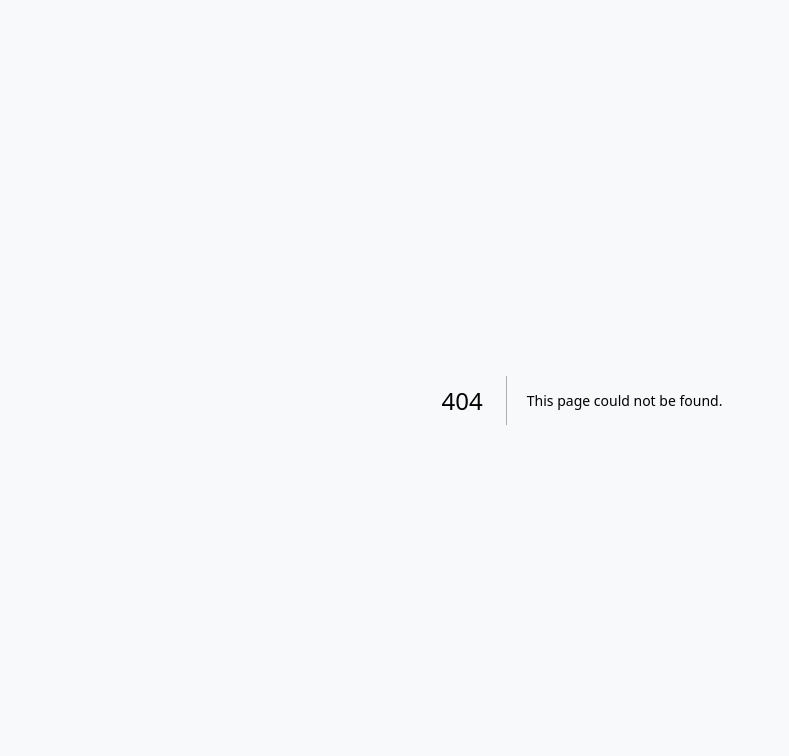
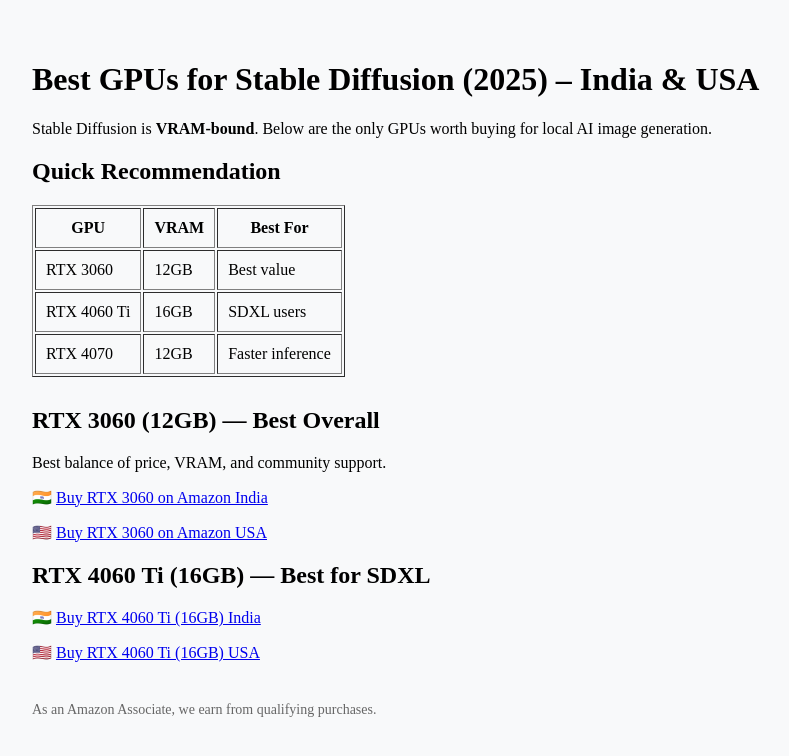
Before and after one commit to newsintech/agentic-edge-final, a Next.js app: page /best-gpu-for-stable-diffusion in a window 1280 px wide. Before the commit this address had no page. Shown: the top 756 px of the page, without its empty margins (58-847 px from the left). Built offline with nearby package versions, Linux system fonts and the light colour scheme.

Commit message:
Create page.tsx

```diff
--- /dev/null
+++ b/app/best-gpu-for-stable-diffusion/page.tsx
@@ -0,0 +1,100 @@
+export const metadata = {
+  title: 'Best GPUs for Stable Diffusion (India & USA) – 2025',
+  description:
+    'Best GPU for Stable Diffusion in 2025. RTX 3060 vs 4060 Ti vs 4070. India and USA buying guide.',
+};
+
+export default function BestGPUPage() {
+  return (
+    <main style={{ maxWidth: '1100px', margin: '0 auto', padding: '40px 20px' }}>
+      <h1>Best GPUs for Stable Diffusion (2025) – India & USA</h1>
+
+      <p>
+        Stable Diffusion is <strong>VRAM-bound</strong>. Below are the only GPUs
+        worth buying for local AI image generation.
+      </p>
+
+      <h2>Quick Recommendation</h2>
+
+      <table border={1} cellPadding={10} style={{ marginBottom: 30 }}>
+        <thead>
+          <tr>
+            <th>GPU</th>
+            <th>VRAM</th>
+            <th>Best For</th>
+          </tr>
+        </thead>
+        <tbody>
+          <tr>
+            <td>RTX 3060</td>
+            <td>12GB</td>
+            <td>Best value</td>
+          </tr>
+          <tr>
+            <td>RTX 4060 Ti</td>
+            <td>16GB</td>
+            <td>SDXL users</td>
+          </tr>
+          <tr>
+            <td>RTX 4070</td>
+            <td>12GB</td>
+            <td>Faster inference</td>
+          </tr>
+        </tbody>
+      </table>
+
+      <h2>RTX 3060 (12GB) — Best Overall</h2>
+      <p>Best balance of price, VRAM, and community support.</p>
+
+      <p>
+        🇮🇳{' '}
+        <a
+          href="https://www.amazon.in/dp/B08WRKXG3Q?tag=agenticedge-21"
+          target="_blank"
+          rel="nofollow sponsored noopener"
+        >
+          Buy RTX 3060 on Amazon India
+        </a>
+      </p>
+
+      <p>
+        🇺🇸{' '}
+        <a
+          href="https://www.amazon.com/dp/B08WPRMVWB?tag=agenticedge-20"
+          target="_blank"
+          rel="nofollow sponsored noopener"
+        >
+          Buy RTX 3060 on Amazon USA
+        </a>
+      </p>
+
+      <h2>RTX 4060 Ti (16GB) — Best for SDXL</h2>
+
+      <p>
+        🇮🇳{' '}
+        <a
+          href="https://www.amazon.in/dp/B0C7J8Y8HL?tag=agenticedge-21"
+          target="_blank"
+          rel="nofollow sponsored noopener"
+        >
+          Buy RTX 4060 Ti (16GB) India
+        </a>
+      </p>
+
+      <p>
+        🇺🇸{' '}
+        <a
+          href="https://www.amazon.com/dp/B0C7J8Y8HL?tag=agenticedge-20"
+          target="_blank"
+          rel="nofollow sponsored noopener"
+        >
+          Buy RTX 4060 Ti (16GB) USA
+        </a>
+      </p>
+
+      <p style={{ marginTop: 40, fontSize: 14, color: '#666' }}>
+        As an Amazon Associate, we earn from qualifying purchases.
+      </p>
+    </main>
+  );
+}
```
